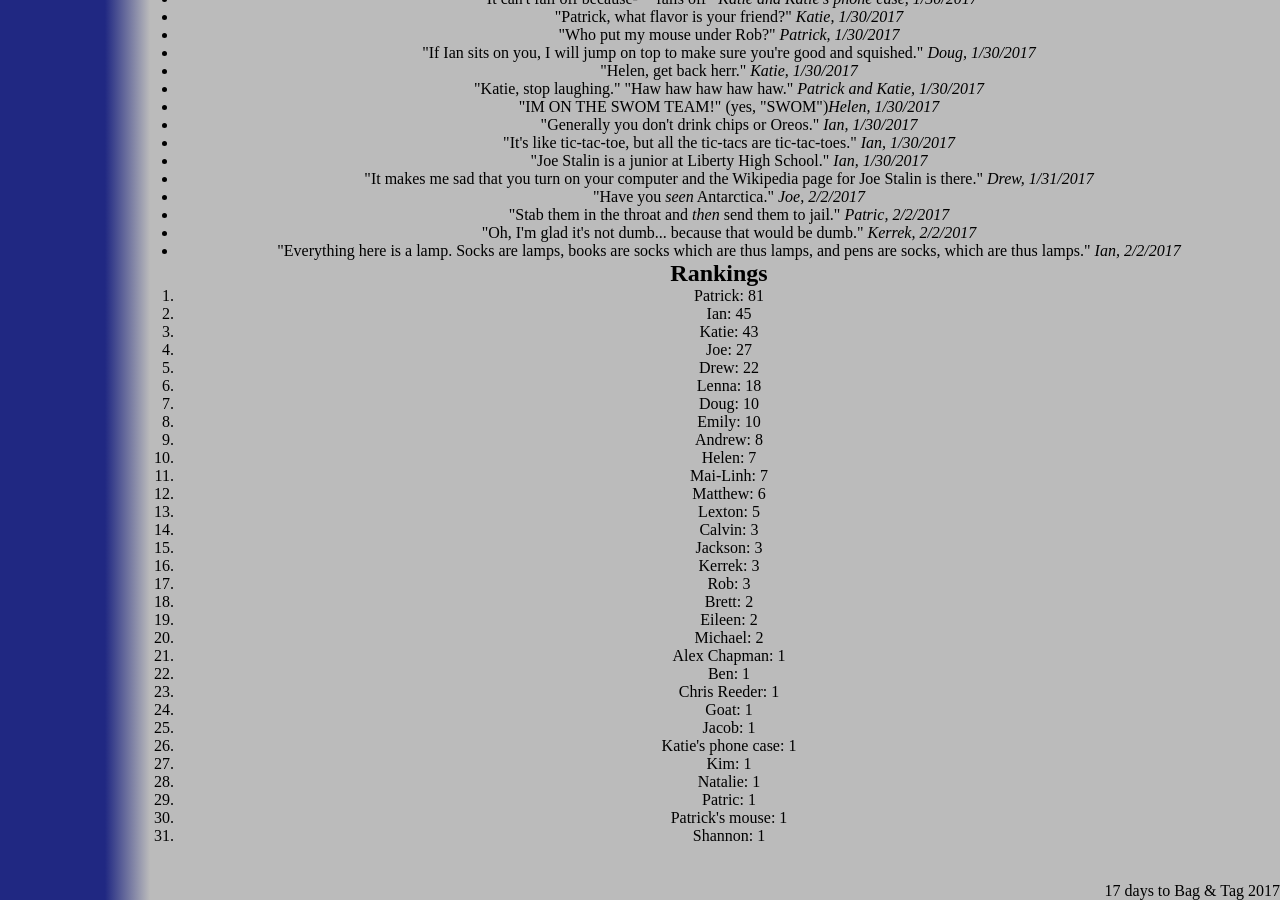
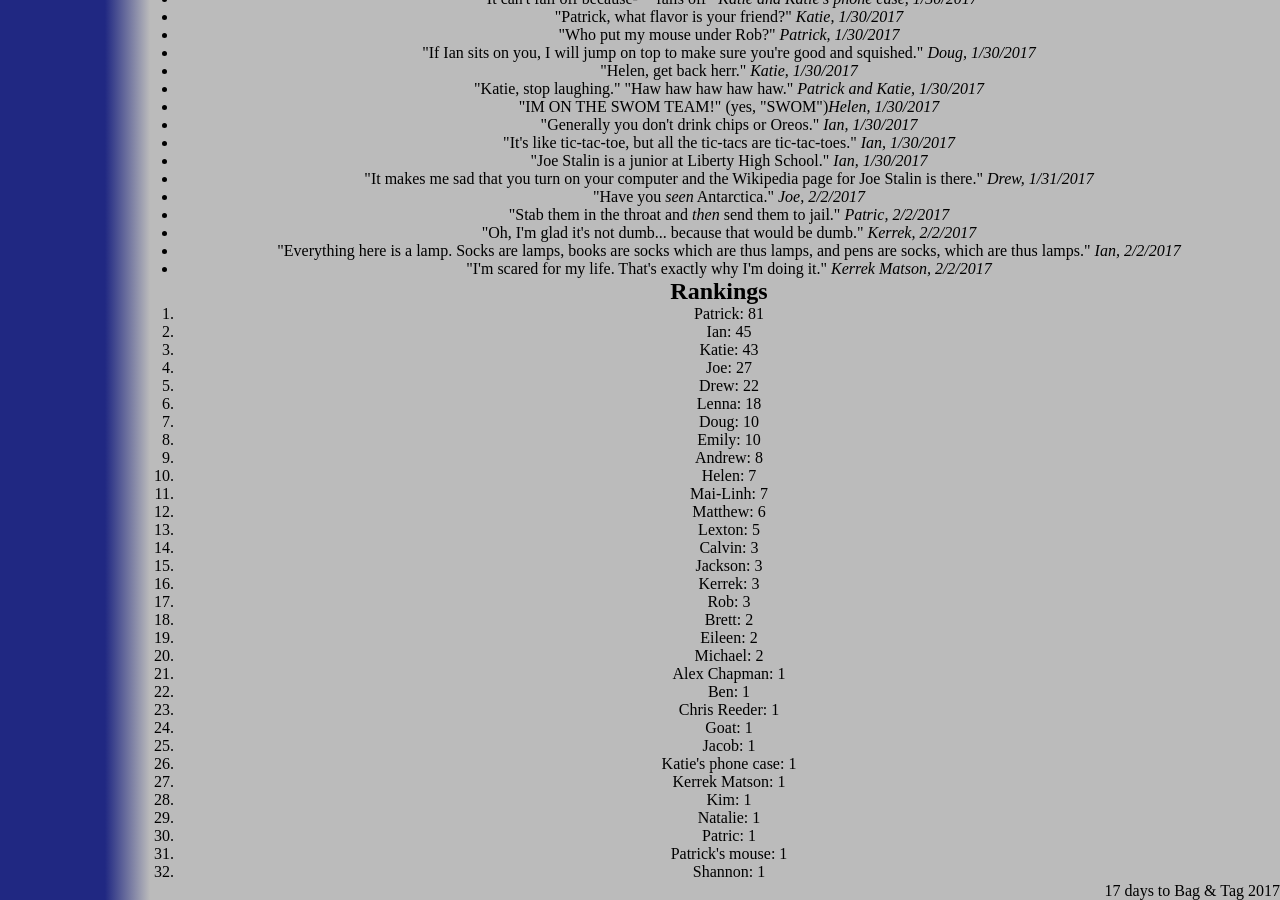
Before and after one commit to katiebugmoon/FRC4131.github.io, a Jekyll site: the page built from media/2017/quotes.html, in a window 1280 px wide and 900 px high, scrolled down 4310 px. Built offline with Jekyll 4.4.1, drawn with Linux system fonts in a browser that asks for light colours; nearby versions of some CDN libraries.

Commit message:
Update quotes.html

```diff
--- a/media/2017/quotes.html
+++ b/media/2017/quotes.html
@@ -246,6 +246,7 @@ title: Build Season 2017 Quotes
 	<li>"Stab them in the throat and <em>then</em> send them to jail." <i>Patric, 2/2/2017</i></li>
 	<li>"Oh, I'm glad it's not dumb... because that would be dumb." <i>Kerrek, 2/2/2017</i></li>
 	<li>"Everything here is a lamp. Socks are lamps, books are socks which are thus lamps, and pens are socks, which are thus lamps." <i>Ian, 2/2/2017</i></li>
+	<li>"I'm scared for my life. That's exactly why I'm doing it." <i>Kerrek Matson, 2/2/2017</i></li>
 </ul>
 <h2>Rankings</h2>
 <ol id='rankings'></ol>
```
